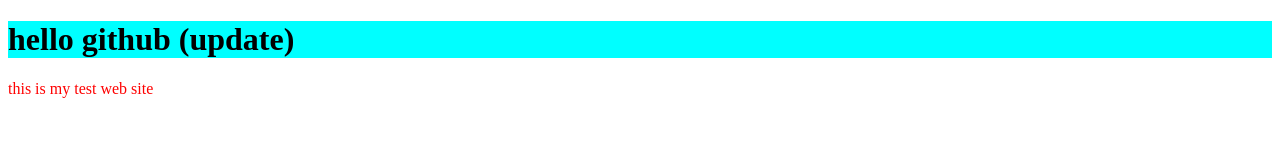
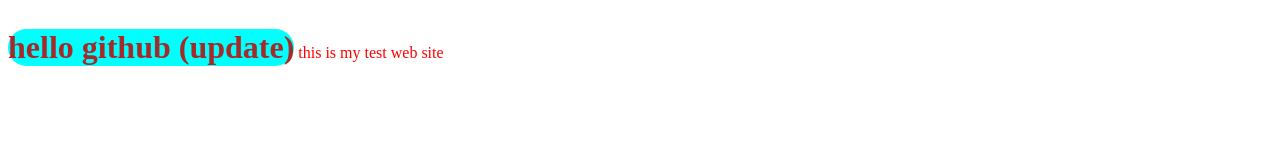
Before and after one commit to devsmostafiz/github_project, a plain HTML site: page index.html in a window 1280 px wide. Drawn offline with Linux system fonts and the light colour scheme.

Commit message:
supper update

```diff
--- a/css/style.css
+++ b/css/style.css
@@ -1,5 +1,8 @@
 h1{
     background-color: aqua;
+    color: brown;
+    display: inline-block;
+    border-radius: 30px;
 }
 span{
     text-align: center;
```
